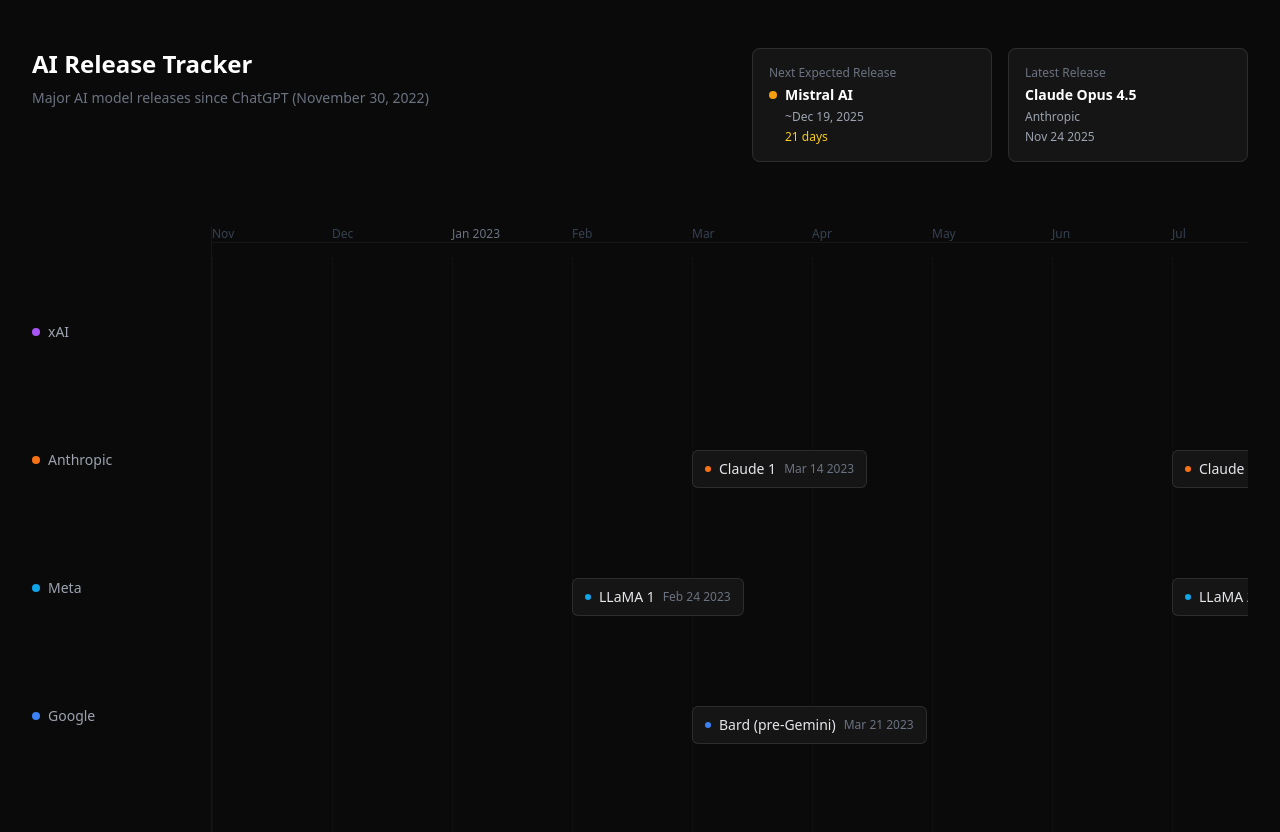
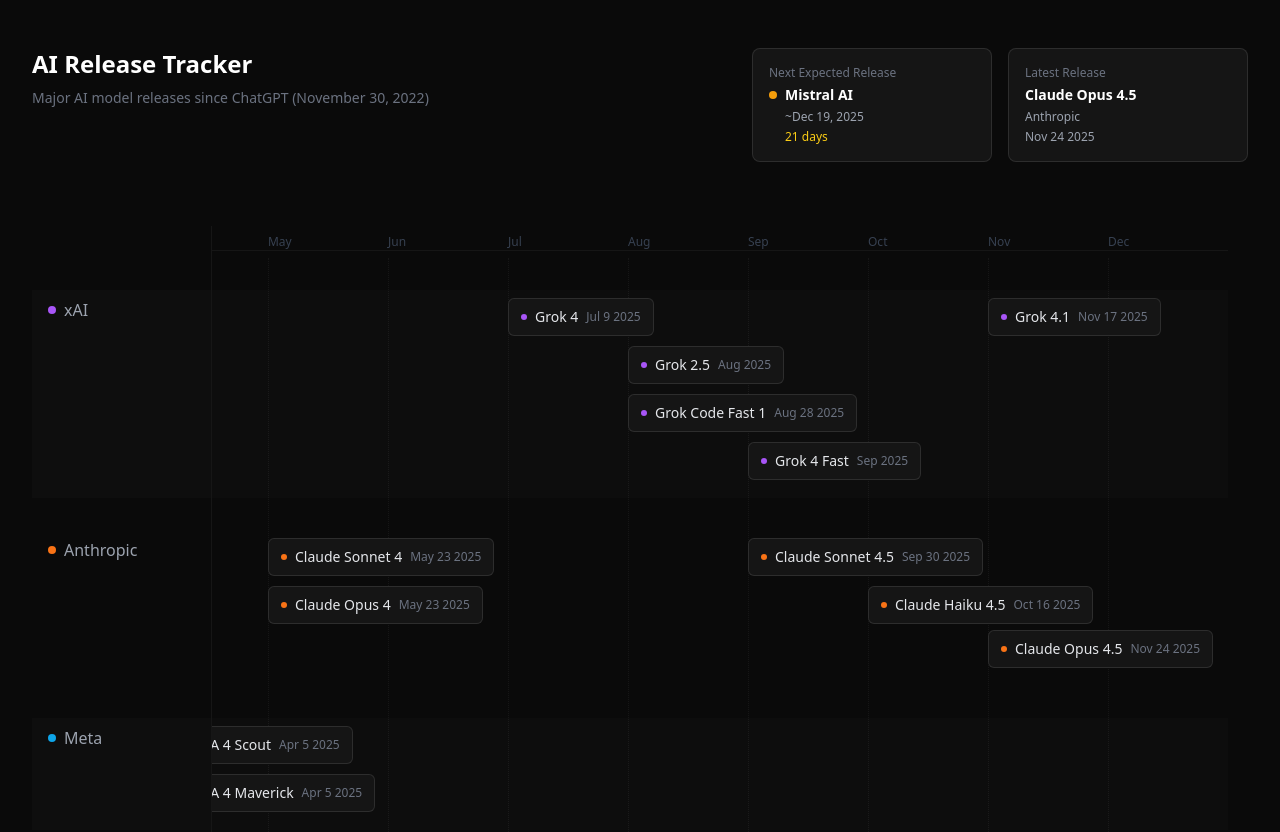
Before and after one commit to assentorp/aireleasetracker, a Next.js app: page / in a window 1280 px wide. Shown: the top 832 px of the page. Built offline with nearby package versions, Linux system fonts and the light colour scheme.

Commit message:
added update

```diff
--- a/app/globals.css
+++ b/app/globals.css
@@ -35,3 +35,14 @@
 .overflow-x-auto::-webkit-scrollbar-thumb:hover {
   background: rgba(255, 255, 255, 0.2);
 }
+
+@keyframes fadeInSlideUp {
+  from {
+    opacity: 0;
+    transform: translateY(-8px);
+  }
+  to {
+    opacity: 1;
+    transform: translateY(0);
+  }
+}
--- a/app/page.tsx
+++ b/app/page.tsx
@@ -10,10 +10,27 @@
   const [startX, setStartX] = useState(0);
   const [scrollLeft, setScrollLeft] = useState(0);
   const scrollContainerRef = useRef<HTMLDivElement>(null);
+  const hasScrolledOnLoadRef = useRef(false);
 
   useEffect(() => {
     setMounted(true);
   }, []);
+
+  // Scroll to end of timeline smoothly on initial page load
+  useEffect(() => {
+    if (mounted && scrollContainerRef.current && !hasScrolledOnLoadRef.current) {
+      // Small delay to ensure DOM is fully rendered
+      setTimeout(() => {
+        if (scrollContainerRef.current) {
+          scrollContainerRef.current.scrollTo({
+            left: scrollContainerRef.current.scrollWidth,
+            behavior: 'smooth'
+          });
+          hasScrolledOnLoadRef.current = true;
+        }
+      }, 100);
+    }
+  }, [mounted]);
 
   // Drag/pan handlers
   const handleMouseDown = (e: React.MouseEvent) => {
@@ -375,27 +392,80 @@
     return new Date();
   };
 
-  // Group overlapping releases (within 0.3 months of each other)
-  const groupOverlappingReleases = (releases: any[]) => {
-    const groups: any[][] = [];
+  // Type for release items
+  type ReleaseItem = { date: string; name: string; position: number };
+  type ReleaseWithRow = ReleaseItem & { row: number; alignedPosition: number };
+
+  // Assign releases to rows to prevent horizontal overlap
+  // Releases on the same date are grouped together and stacked vertically
+  const assignReleasesToRows = (releases: ReleaseItem[], totalMonths: number): ReleaseWithRow[] => {
     const sorted = [...releases].sort((a, b) => a.position - b.position);
+    const itemWidthInMonths = 250 / 120; // Approximately 2.08 months
 
-    sorted.forEach((release) => {
-      let added = false;
-      for (const group of groups) {
-        const lastInGroup = group[group.length - 1];
-        if (Math.abs(lastInGroup.position - release.position) < 0.3) {
-          group.push(release);
-          added = true;
+    // First, group releases by the same date string (not position)
+    const dateGroups: { [dateStr: string]: ReleaseItem[] } = {};
+    sorted.forEach(release => {
+      const dateKey = release.date; // Use the actual date string as the key
+      if (!dateGroups[dateKey]) {
+        dateGroups[dateKey] = [];
+      }
+      dateGroups[dateKey].push(release);
+    });
+
+    // Process date groups: same-date releases stack vertically, different dates check for overlap
+    const rows: ReleaseWithRow[] = [];
+    const rowOccupancies: Array<{ start: number; end: number }[]> = [];
+
+    // Sort date groups by the minimum position in each group
+    const sortedDateGroups = Object.entries(dateGroups).sort((a, b) => {
+      const minPosA = Math.min(...a[1].map(r => r.position));
+      const minPosB = Math.min(...b[1].map(r => r.position));
+      return minPosA - minPosB;
+    });
+
+    for (const [dateStr, sameDateReleases] of sortedDateGroups) {
+      // Use the minimum position from all same-date releases as the aligned position
+      const leftPosition = Math.min(...sameDateReleases.map(r => r.position));
+      const rightPosition = leftPosition + itemWidthInMonths;
+
+      // For same-date releases, find the first row where they can all fit
+      let assignedRow = -1;
+      for (let rowIdx = 0; rowIdx < rowOccupancies.length; rowIdx++) {
+        const row = rowOccupancies[rowIdx];
+        const overlaps = row.some(occupied => {
+          // Check if there's any overlap: items overlap if one doesn't end before the other starts
+          return !(rightPosition <= occupied.start || leftPosition >= occupied.end);
+        });
+
+        if (!overlaps) {
+          assignedRow = rowIdx;
           break;
         }
       }
-      if (!added) {
-        groups.push([release]);
+
+      // If no row found, create a new one
+      if (assignedRow === -1) {
+        assignedRow = rowOccupancies.length;
+        rowOccupancies.push([]);
       }
+
+      // Add all same-date releases to consecutive rows starting from assignedRow
+      // Use the same aligned position for all same-date releases
+      sameDateReleases.forEach((release, idx) => {
+        const rowForRelease = assignedRow + idx;
+
+        // Extend rowOccupancies if needed
+        while (rowOccupancies.length <= rowForRelease) {
+          rowOccupancies.push([]);
+        }
+
+        // Add occupancy for this release
+        rowOccupancies[rowForRelease].push({ start: leftPosition, end: rightPosition });
+        rows.push({ ...release, row: rowForRelease, alignedPosition: leftPosition });
       });
+    }
 
-    return groups;
+    return rows;
   };
 
   // Type definitions
@@ -549,35 +619,74 @@
         {/* Timeline container - fixed left column + scrollable right */}
         <div className="flex">
           {/* Fixed left column for company labels */}
-          <div className="flex-shrink-0 w-[180px] border-r border-white/5 bg-[#0A0A0A] z-30">
+          <div className="flex-shrink-0 w-[180px] border-r border-white/5 bg-[#0A0A0A] z-30 overflow-visible">
             {/* Header spacer */}
             <div className="h-8 mb-8" />
 
             {/* Company labels */}
-            <div className="space-y-8 mt-16">
-              {filteredData.map((item) => {
+            <div className={`space-y-8 overflow-visible ${hoveredCompany ? 'z-[200] relative' : ''}`}>
+              {filteredData.map((item, companyIndex) => {
                 const companyInfo = companies[item.company as keyof typeof companies];
                 const stats = getCompanyStats(item.company);
                 const isCompanyHovered = hoveredCompany === item.company;
+                const isEvenRow = companyIndex % 2 === 0;
+
+                // Calculate the same row height as the timeline row
+                const releasesWithRows = assignReleasesToRows(item.releases, totalMonths);
+                const maxRow = Math.max(...releasesWithRows.map(r => r.row), 0);
+
+                // Calculate height using same logic as timeline rows
+                const rowHeights: number[] = [0];
+                for (let row = 1; row <= maxRow; row++) {
+                  const rowRelease = releasesWithRows.find(r => r.row === row);
+                  const prevRowRelease = releasesWithRows.find(r => r.row === row - 1);
+
+                  if (rowRelease && prevRowRelease) {
+                    // Check if they're on the same date by comparing date strings
+                    const isConsecutiveSameDate = rowRelease.date === prevRowRelease.date;
+                    if (isConsecutiveSameDate) {
+                      rowHeights[row] = rowHeights[row - 1] + 40 + 4;
+                    } else {
+                      rowHeights[row] = rowHeights[row - 1] + 48;
+                    }
+                  } else {
+                    rowHeights[row] = rowHeights[row - 1] + 48;
+                  }
+                }
+                // Match the same height calculation as timeline rows
+                const baseHeight = maxRow >= 0 ? (rowHeights[maxRow] || 0) + 48 : 0;
+                // Ensure consistent minimum height - higher for single-row companies to match multi-row spacing
+                const minHeight = maxRow === 0 ? 128 : 112;
+                const rowHeight = Math.max(baseHeight + 16, minHeight);
 
                 return (
-                  <div key={item.company} className="relative h-24 flex items-start">
                   <div
-                      className="pr-4 w-full"
+                    key={item.company}
+                    className={`relative flex items-start py-2 ${isEvenRow ? 'bg-white/[0.015]' : ''} ${isCompanyHovered ? 'z-[100]' : 'z-auto'}`}
+                    style={{ height: `${rowHeight}px`, width: '100%' }}
+                  >
+                    <div
+                      className="pr-4 w-full relative z-50"
                       onMouseEnter={() => setHoveredCompany(item.company)}
                       onMouseLeave={() => setHoveredCompany(null)}
                     >
-                      <div className="relative">
-                        <div className="flex items-center gap-2 mb-4 cursor-pointer">
+                      <div className="relative z-50 h-full flex items-center justify-start px-4">
+                        <div className="flex items-center gap-2 cursor-pointer">
                           <div className={`w-2 h-2 rounded-full ${companyInfo.dotColor}`} />
-                          <span className="text-gray-400 text-sm font-medium hover:text-gray-300 transition-colors">
+                          <span className="text-gray-400 text-sm md:text-base font-medium hover:text-gray-300 transition-colors">
                             {companyInfo.name}
                           </span>
                         </div>
 
                         {/* Stats panel on hover */}
                         {isCompanyHovered && stats && (
-                          <div className="absolute top-8 left-0 bg-[#151515] border border-white/10 rounded-lg p-4 shadow-xl z-[100] min-w-[320px] max-h-[500px] overflow-y-auto">
+                          <div
+                            className="absolute top-full left-0 mt-2 bg-[#151515] border border-white/10 rounded-lg p-4 shadow-xl min-w-[320px] max-h-[500px] overflow-y-auto"
+                            style={{
+                              zIndex: 99999,
+                              animation: 'fadeInSlideUp 0.2s ease-out forwards'
+                            }}
+                          >
                             <div className="space-y-3">
                               <div>
                                 <div className="text-xs text-gray-500 mb-1">Days since last release</div>
@@ -661,22 +770,19 @@
             onTouchEnd={handleMouseUpOrLeave}
           >
             <div className="relative" style={{ paddingRight: '200px' }}>
-              {/* Timeline header with dates */}
-              <div className="relative mb-8 h-8">
+              {/* Timeline header with dates - sticky */}
+              <div className="sticky top-0 z-40 bg-[#0A0A0A] mb-8 h-8 py-2">
                 <div className="relative" style={{ minWidth: `${totalMonths * 120}px` }}>
                   {/* Timeline line */}
                   <div className="absolute top-4 left-0 right-0 h-[1px] bg-white/5" />
 
-                  {/* Month markers with dotted lines */}
+                  {/* Month markers */}
                   {monthMarkers.map((marker, idx) => (
                     <div
                       key={idx}
                       className="absolute top-0"
                       style={{ left: `${(marker.position / totalMonths) * 100}%` }}
                     >
-                      {/* Dotted vertical line */}
-                      <div className="absolute top-8 w-[1px] h-[1200px] border-l border-dotted border-white/5" />
-
                       {/* Month label */}
                       <div className={`text-xs font-medium ${marker.isJanuary ? 'text-gray-500' : 'text-gray-700'}`}>
                         {marker.label}
@@ -686,29 +792,114 @@
                 </div>
               </div>
 
+              {/* Calculate total height of all company rows for dotted lines */}
+              {(() => {
+                const companyHeights: number[] = [];
+                for (const item of filteredData) {
+                  const releasesWithRows = assignReleasesToRows(item.releases, totalMonths);
+                  const maxRow = Math.max(...releasesWithRows.map(r => r.row), 0);
+                  const rowHeights: number[] = [0];
+                  for (let row = 1; row <= maxRow; row++) {
+                    const rowRelease = releasesWithRows.find(r => r.row === row);
+                    const prevRowRelease = releasesWithRows.find(r => r.row === row - 1);
+                    if (rowRelease && prevRowRelease) {
+                      const isConsecutiveSameDate = rowRelease.date === prevRowRelease.date;
+                      if (isConsecutiveSameDate) {
+                        rowHeights[row] = rowHeights[row - 1] + 40 + 4;
+                      } else {
+                        rowHeights[row] = rowHeights[row - 1] + 48;
+                      }
+                    } else {
+                      rowHeights[row] = rowHeights[row - 1] + 48;
+                    }
+                  }
+                  // Match the same height calculation as timeline rows
+                  const baseHeight = maxRow >= 0 ? (rowHeights[maxRow] || 0) + 48 : 0;
+                  // Ensure consistent minimum height - higher for single-row companies to match multi-row spacing
+                  const minHeight = maxRow === 0 ? 128 : 112;
+                  const totalHeight = Math.max(baseHeight + 16, minHeight);
+                  companyHeights.push(totalHeight);
+                }
+                // Sum all company heights + spacing between them (space-y-8 = 32px between each)
+                const totalCompanyHeight = companyHeights.reduce((sum, h) => sum + h, 0) + (filteredData.length - 1) * 32;
+                const totalTimelineHeight = totalCompanyHeight + 64; // 64px for mt-16 spacing
+
+                return (
+                  /* Dotted vertical lines spanning full height */
+                  <div className="absolute top-8 left-0 right-0 pointer-events-none" style={{ height: `${totalTimelineHeight}px`, minWidth: `${totalMonths * 120}px` }}>
+                    {monthMarkers.map((marker, idx) => (
+                      <div
+                        key={idx}
+                        className="absolute top-0 bottom-0 w-[1px] border-l border-dotted border-white/5"
+                        style={{ left: `${(marker.position / totalMonths) * 100}%` }}
+                      />
+                    ))}
+                  </div>
+                );
+              })()}
+
               {/* Company rows */}
-              <div className="space-y-8 mt-16">
-                {filteredData.map((item) => {
+              <div className="space-y-8 relative">
+                {filteredData.map((item, companyIndex) => {
                   const companyInfo = companies[item.company as keyof typeof companies];
                   const stats = getCompanyStats(item.company);
                   const isCompanyHovered = hoveredCompany === item.company;
+                  const isEvenRow = companyIndex % 2 === 0;
+
+                  // Assign releases to rows to prevent horizontal overlap
+                  const releasesWithRows = assignReleasesToRows(item.releases, totalMonths);
+
+                  // Calculate top offsets for each row, accounting for same-date stacking
+                  const maxRow = Math.max(...releasesWithRows.map(r => r.row), 0);
+                  const rowHeights: number[] = [0]; // Track cumulative height for each row
+
+                  // Calculate height for each row sequentially
+                  for (let row = 1; row <= maxRow; row++) {
+                    const rowRelease = releasesWithRows.find(r => r.row === row);
+                    const prevRowRelease = releasesWithRows.find(r => r.row === row - 1);
+
+                    if (rowRelease && prevRowRelease) {
+                      // Check if they're on the same date by comparing date strings
+                      const isConsecutiveSameDate = rowRelease.date === prevRowRelease.date;
+
+                      if (isConsecutiveSameDate) {
+                        // Stack directly underneath with minimal gap (4px) - item height is ~40px
+                        rowHeights[row] = rowHeights[row - 1] + 40 + 4;
+                      } else {
+                        // Normal spacing between different dates (48px = 40px item + 8px gap)
+                        rowHeights[row] = rowHeights[row - 1] + 48;
+                      }
+                    } else {
+                      // Fallback to normal spacing
+                      rowHeights[row] = rowHeights[row - 1] + 48;
+                    }
+                  }
+
+                  // Calculate total height needed (last row height + item height + padding)
+                  // Add extra padding at bottom for better spacing
+                  const baseHeight = maxRow >= 0 ? (rowHeights[maxRow] || 0) + 48 : 0;
+                  // Ensure consistent minimum height - higher for single-row companies to match multi-row spacing
+                  const minHeight = maxRow === 0 ? 128 : 112;
+                  const totalHeight = Math.max(baseHeight + 16, minHeight);
 
                   return (
-                    <div key={item.company} className="relative h-24">
+                    <div
+                      key={item.company}
+                      className={`relative py-2 ${isEvenRow ? 'bg-white/[0.015]' : ''}`}
+                      style={{ height: `${totalHeight}px`, minWidth: `${totalMonths * 120}px` }}
+                    >
                       {/* Timeline releases */}
-                      <div className="relative h-24" style={{ minWidth: `${totalMonths * 120}px` }}>
-                      {groupOverlappingReleases(item.releases).map((group, groupIdx) => {
-                        const avgPosition = group.reduce((sum, r) => sum + r.position, 0) / group.length;
+                      <div className="relative z-10" style={{ minWidth: `${totalMonths * 120}px`, height: `${totalHeight}px` }}>
+                      {releasesWithRows.map((release, idx) => {
+                        const topOffset = rowHeights[release.row] || 0;
 
-                        if (group.length === 1) {
-                          // Single release - render normally with date on same line
-                          const release = group[0];
                         return (
                           <div
-                              key={groupIdx}
-                              className="absolute top-0 border border-white/10 rounded-md px-3 py-2 bg-[#151515] hover:bg-[#1a1a1a] hover:border-white/20 transition-all cursor-pointer whitespace-nowrap z-10 group"
+                            key={idx}
+                            className="absolute border border-white/10 rounded-md px-3 py-2 bg-[#151515] hover:bg-[#1a1a1a] hover:border-white/20 transition-all cursor-pointer whitespace-nowrap z-10"
                             style={{
-                                left: `${(release.position / totalMonths) * 100}%`,
+                              left: `${(release.alignedPosition / totalMonths) * 100}%`,
+                              top: `${topOffset}px`,
                             }}
                           >
                             <div className="flex items-center gap-2">
@@ -720,47 +911,6 @@
                                 {release.date}
                               </div>
                             </div>
-                            </div>
-                          );
-                        }
-
-                        // Multiple releases - render as stacked cards with connecting lines
-                        return (
-                          <div
-                            key={groupIdx}
-                            className="absolute top-0"
-                            style={{
-                              left: `${(avgPosition / totalMonths) * 100}%`,
-                            }}
-                          >
-                            {group.map((release, idx) => (
-                              <div
-                                key={idx}
-                                className="border border-white/10 rounded-md px-3 py-2 bg-[#151515] whitespace-nowrap relative"
-                                style={{
-                                  position: 'relative',
-                                  marginTop: idx > 0 ? '4px' : 0,
-                                  zIndex: 10 + (group.length - idx),
-                                }}
-                              >
-                                {/* Connecting line for stacked items */}
-                                {idx > 0 && (
-                                  <div
-                                    className="absolute -top-[4px] left-1/2 w-[1px] h-[4px] bg-white/10"
-                                    style={{ transform: 'translateX(-50%)' }}
-                                  />
-                                )}
-                                <div className="flex items-center gap-2">
-                                  <div className={`w-1.5 h-1.5 rounded-full ${companyInfo.dotColor}`} />
-                                  <div className="text-sm font-medium text-gray-200">
-                                    {release.name}
-                                  </div>
-                                  <div className="text-xs text-gray-500">
-                                    {release.date}
-                                  </div>
-                                </div>
-                              </div>
-                            ))}
                           </div>
                         );
                       })}
```
Lines whose indentation alone changed are shown as unchanged.
